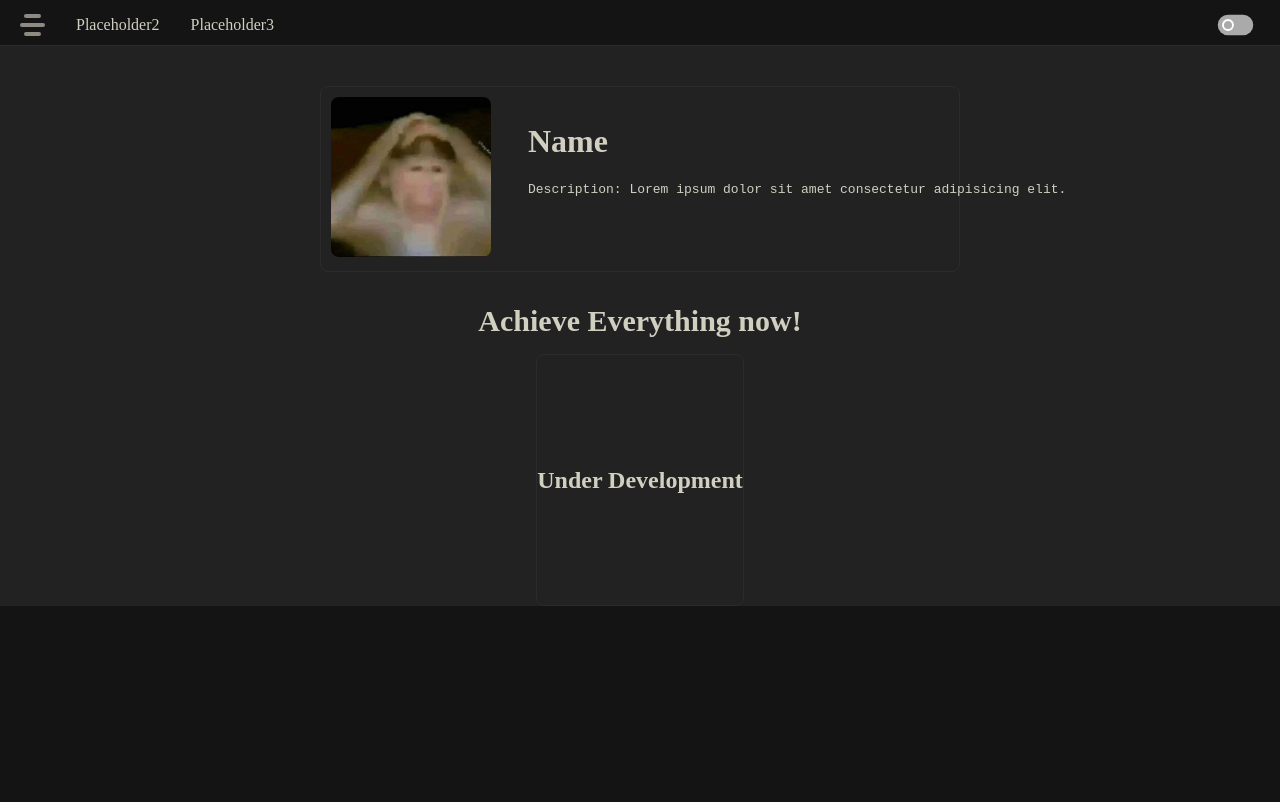
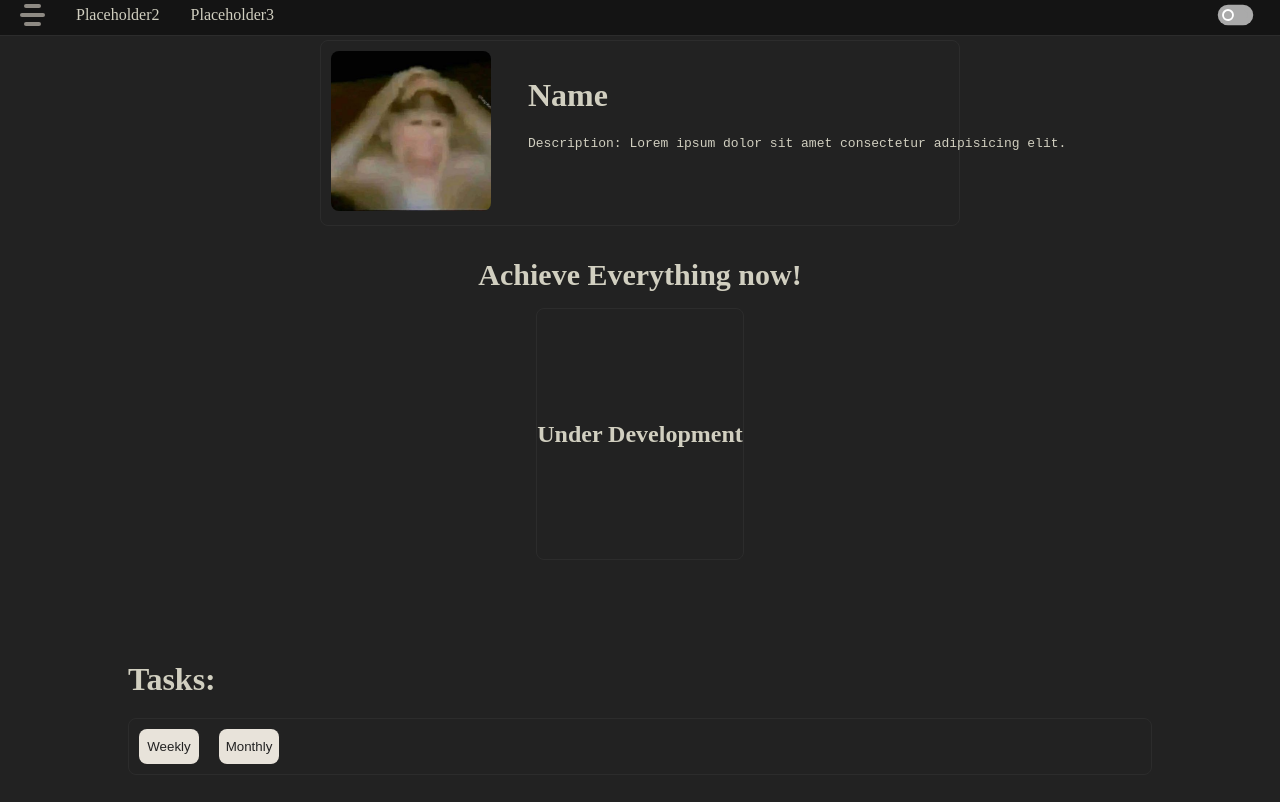
Before and after one commit to Prayushstha/NoNotion, a React (Vite) app: page / in a window 1280 px wide. Shown: the top 802 px of the page. Built offline with nearby package versions, Linux system fonts and the light colour scheme.

Commit message:
Added Tasks section to dashboard

```diff
--- a/src/App.css
+++ b/src/App.css
@@ -2,7 +2,6 @@ body{
   background-color: var(--background);
   font: var(--font-sans);
   margin: 0;
-  margin-top: 10px;
 }
 .main-content{
   background-color: var(--secondary);
--- a/src/components/header.css
+++ b/src/components/header.css
@@ -1,6 +1,6 @@
 .header {
     display: flex;
-    position: sticky;
+    position: fixed;
     margin-top: 0;
     padding-bottom: 5px;
     height: 30px;
@@ -10,7 +10,7 @@
     font: var(--font-serif);
     width: 100%;
     border-bottom: 1px solid var(--border);
-
+    z-index: 1;
 }
 
 .tool-bar {
--- a/src/index.css
+++ b/src/index.css
@@ -1,3 +1,6 @@
+::-webkit-scrollbar {
+  display: none;
+}
 :root {
  --background: #e9e4d8;
   --foreground: #1e1e1e;
--- /dev/null
+++ b/src/pages/dashboard/components/TaskSection/TasksSection.tsx
@@ -0,0 +1,20 @@
+import './tasksection.css'
+
+export function TasksSection() {
+    return (
+        <div className="tasks-section">
+            <div className="tasks-heading">
+                <h1>Tasks:</h1>
+            </div>
+            <div className="tasks-section-sub-header">
+                <div className="buttons">
+                    <button className="time-switch-btn">Weekly</button>
+                    <button className="time-switch-btn">Monthly</button>
+                </div>
+            </div>
+            <div className="task-cards-container">
+
+            </div>
+        </div>
+    )
+}
--- /dev/null
+++ b/src/pages/dashboard/components/TaskSection/tasksection.css
@@ -0,0 +1,39 @@
+.tasks-section{
+    display: flex;
+    flex-direction: column;
+    gap: 10px;
+    width: 80%;
+    justify-self: center;
+    color: var(--primary);
+}
+.tasks-heading h1 {
+    margin-bottom: 10px;
+}
+.tasks-section-sub-header{
+    display: flex;
+    flex-direction: row;
+    border: 1px solid var(--border);
+    border-radius: var(--radius);
+    min-height: 3rem;
+}
+.buttons{
+    display: flex;
+    gap: 0px;
+    justify-self: start;
+    align-self: center;
+}
+.time-switch-btn{
+    border: none ;
+    border-radius: var(--radius);
+    height: 35px;
+    width: 60px;
+    margin: 10px;
+    background-color: var(--foreground);
+    color: var(--secondary);
+    cursor: pointer;
+}
+
+.task-cards-container{
+    display: grid;
+    min-height: 20vh;
+}
--- a/src/pages/dashboard/dashboard.tsx
+++ b/src/pages/dashboard/dashboard.tsx
@@ -1,5 +1,6 @@
 
-import { HeroSection } from "./components/HeroSection";
+import { HeroSection } from "./components/HeroSection/HeroSection";
+import { TasksSection } from "./components/TaskSection/TasksSection";
 import "./dashboard.css";
 export function Dashboard() {
   return (
@@ -7,6 +8,9 @@ export function Dashboard() {
         <div className="hero-section-container">
           <HeroSection />
         </div>
+        <div className="main-dashboard-content">
+            <TasksSection />
+        </div>
     </div>
   );
 }
```
Also changed, not shown: src/pages/dashboard/components/HeroSection/HeroSection.tsx (renamed from src/pages/dashboard/components/HeroSection.tsx), src/pages/dashboard/components/HeroSection/herosection.css (renamed from src/pages/dashboard/components/herosection.css), src/pages/dashboard/components/TaskSection/Components/TaskCard.tsx (added).
